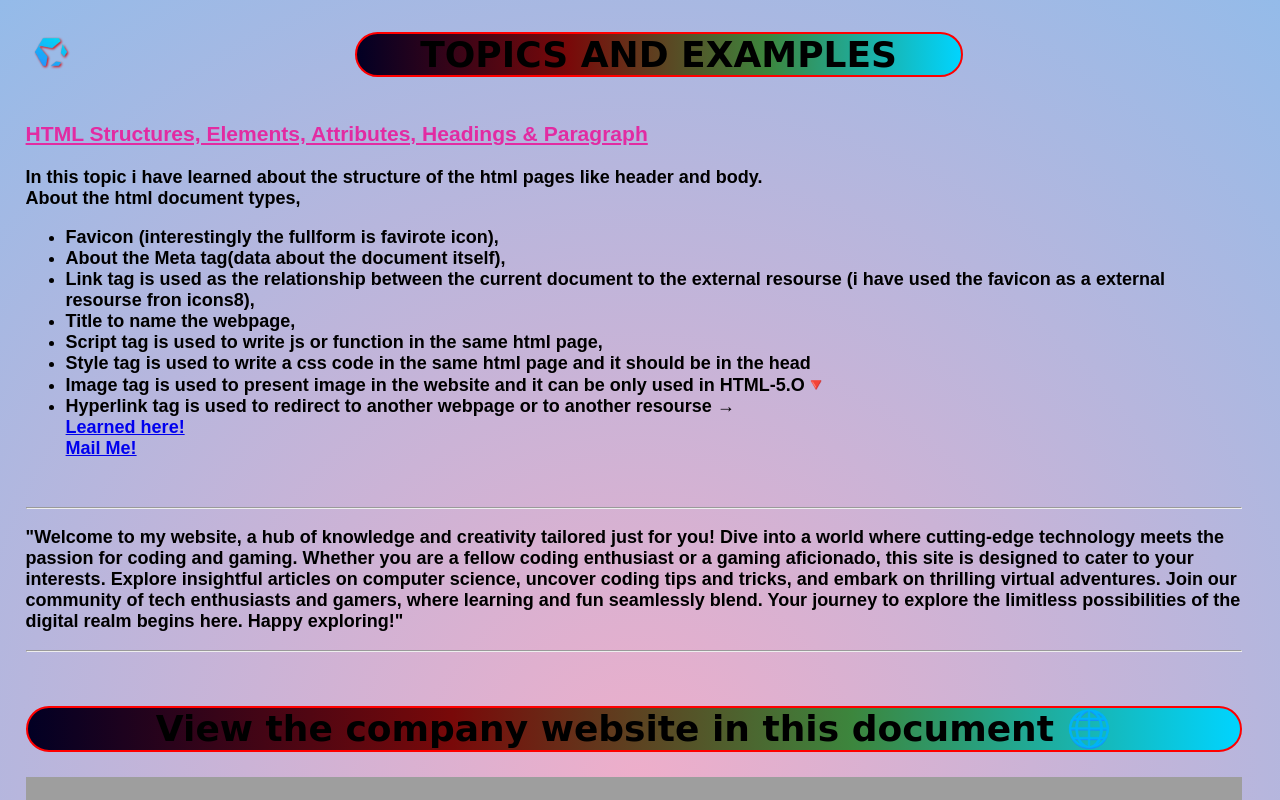
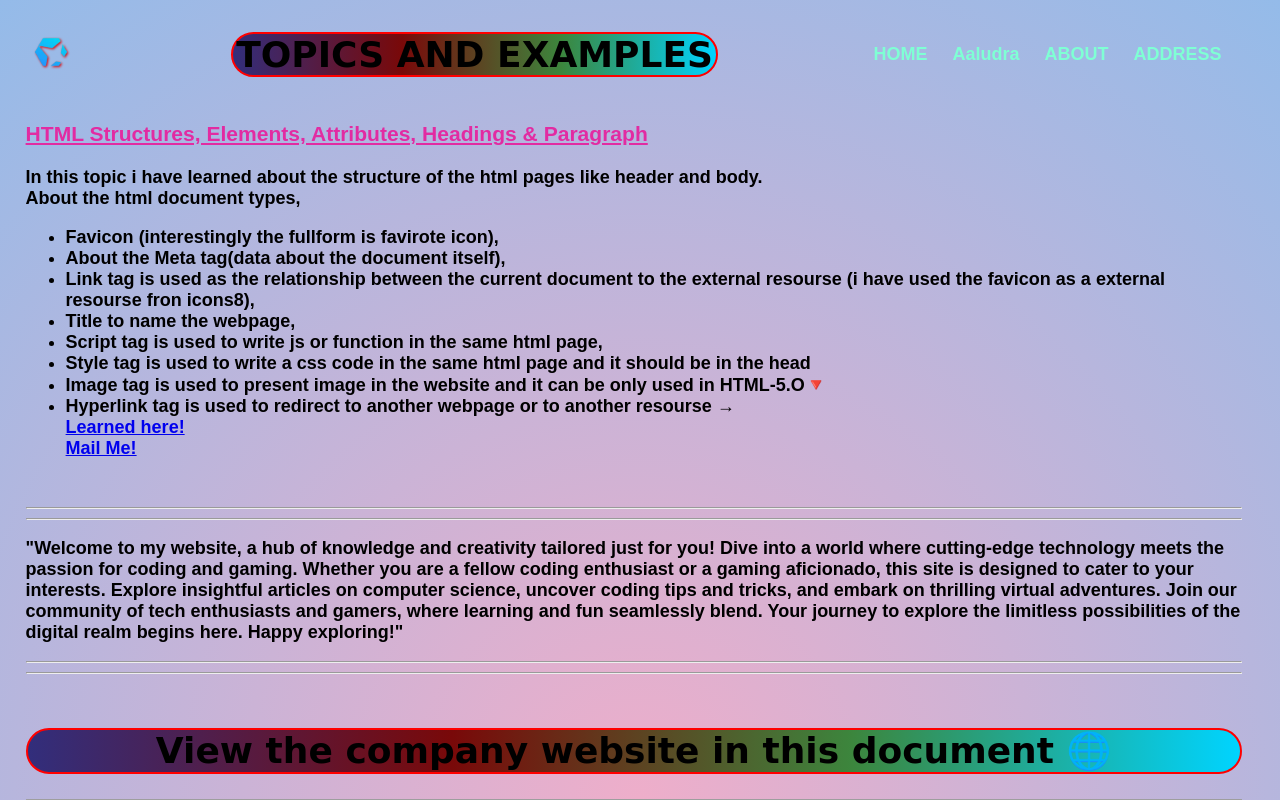
Before and after one commit to Mjeevanantham/aaludra, a plain HTML site: page index.html in a window 1280 px wide. Shown: the top 800 px of the page. Drawn offline with Linux system fonts and the light colour scheme; grey boxes are pictures that could not be loaded; a web font is replaced by a local one.

Commit message:
small change

```diff
--- a/index.html
+++ b/index.html
@@ -11,14 +11,17 @@
     <meta name="author" content="jeevanantham">
     <meta name="viewport" content="width=device-width">     <!-- this code make the page responsive that can adapte to mobile device-->
    <meta http-equiv="refresh" content="300">                <!-- it refresh the page after the 300 seconds automatically -->
+
    <style>
-@import url('https://fonts.googleapis.com/css2?family=Chivo:ital,wght@1,300&display=swap');
-@import url('https://fonts.googleapis.com/css2?family=Chivo:ital,wght@1,300&family=Playpen+Sans:wght@800&display=swap');
-::selection{
+        @import url('https://fonts.googleapis.com/css2?family=Chivo:ital,wght@1,300&display=swap');
+        @import url('https://fonts.googleapis.com/css2?family=Chivo:ital,wght@1,300&family=Playpen+Sans:wght@800&display=swap');
+
+    ::selection{
         color: rgb(18, 10, 237);
         background-color:  rgb(238, 7, 223) ;
 
     }
+
     body{
         background: rgb(238,174,202);
         background: radial-gradient(circle, rgba(238,174,202,1) 0%, rgba(148,187,233,1) 100%);        margin-left: 2%;
@@ -26,8 +29,8 @@
         font-size: large;
         font-weight: bolder;
         font-family: 'Chivo', sans-serif;
-;
     }
+
     h1{
         text-align: center;
         font-weight: bolder;
@@ -40,18 +43,21 @@
         font-family: 'Chivo', sans-serif;
         font-family: 'Playpen Sans', cursive;
         background: rgb(2,0,36);
-        background: linear-gradient(90deg, rgba(2,0,36,1) 0%, rgba(121,9,9,1) 35%, rgba(60,134,61,1) 68%, rgba(0,212,255,1) 100%);
+        background: linear-gradient(90deg, rgb(50, 46, 124) 0%, rgba(121,9,9,1) 35%, rgba(60,134,61,1) 68%, rgba(0,212,255,1) 100%);
     }
+
     h3{
         text-align: start;
         font-weight: 700;
         color: rgb(226, 43, 162);
     }
+
     .background{
         width: 50px;
         height: 50px;
         filter: drop-shadow(rgb(225, 0, 0) 1px 1px  1px);
     }
+
     address{
         height: 8%;
         width: 100%;
@@ -60,13 +66,16 @@
         justify-content: start;
         align-items: end;
     }
+
     iframe{
         display: flex;
         align-items: center;
     }
+
     .frame{
         height: 100vh;
     }
+
     .nav{
         width: 100%;
         height: 10%;
@@ -76,11 +85,36 @@
         justify-content: space-between;
         align-items: center;
     }
+
     .heading{
-        width: 50%;
+        width: 40%;
+        display:inline;
+        justify-content: center;
+        align-items: center;
 
     }
+
+    .menu ul{
+        list-style-type: none;
+        padding: 0;
+    }
+
+    .menu ul li{
+        display: inline;
+        margin-right: 20px;
+    }
+
+    .menu ul li a{
+        text-decoration: none;
+        color: aquamarine;
+    }
+
+    .menu ul li a:hover{
+        color: rgb(255, 0, 0);
+        font-size: large;
+    }
    </style>
+
 </head>
 <body>
 
@@ -91,7 +125,13 @@
     <div class="heading">
         <h1>TOPICS AND EXAMPLES</h1>
     </div>
-    <div>
+    <div class="menu">
+        <ul >
+            <li><a href="#">HOME</a></li>
+            <li><a href="#">Aaludra</a></li>
+            <li><a href="#">ABOUT</a></li>
+            <li><a href="#">ADDRESS</a></li>
+        </ul>
 
     </div>
 </div>
@@ -112,7 +152,9 @@
     </ul>
     <br>
     <hr>
+    <hr>
     <p>"Welcome to my website, a hub of knowledge and creativity tailored just for you! Dive into a world where cutting-edge technology meets the passion for coding and gaming. Whether you are a fellow coding enthusiast or a gaming aficionado, this site is designed to cater to your interests. Explore insightful articles on computer science, uncover coding tips and tricks, and embark on thrilling virtual adventures. Join our community of tech enthusiasts and gamers, where learning and fun seamlessly blend. Your journey to explore the limitless possibilities of the digital realm begins here. Happy exploring!"</p>
+    <hr>
     <hr>
     <br>
 
```
